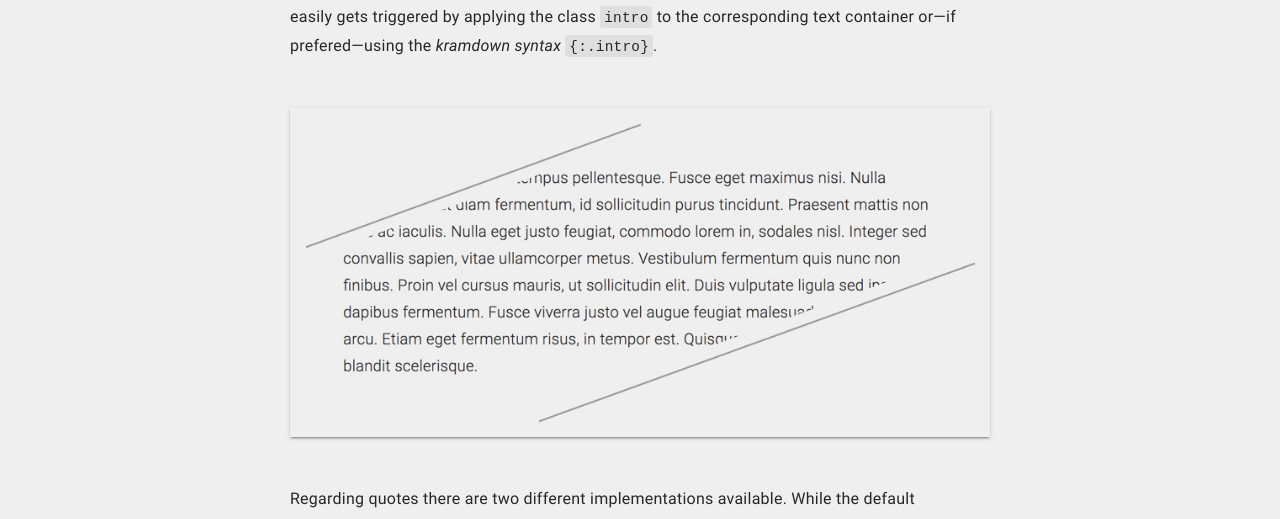
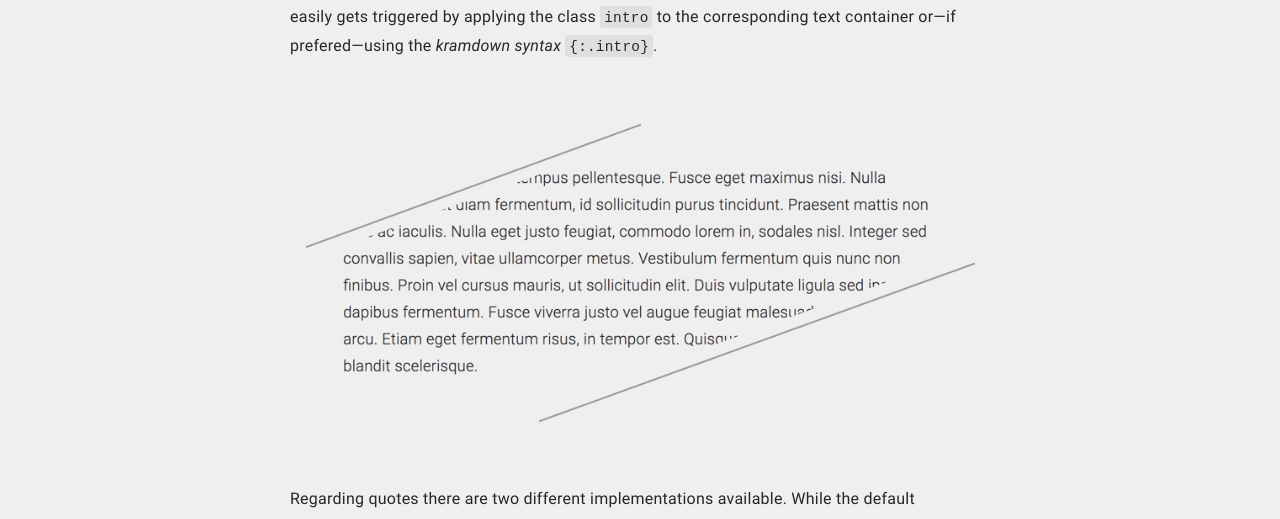
Before and after one commit to bkroggel/luzid, a Jekyll site: the page built from _posts/2018-02-21-Showcase.md, in a window 1280 px wide. Shown: the part 3464-3983 px from the top of the page. Built offline with Jekyll 4.4.1, drawn with Linux system fonts in a browser that asks for light colours; nearby versions of some CDN libraries; some web fonts are replaced.

Commit message:
removed shadow from no_caption image elements

```diff
--- a/_sass/blog/_blog-font.scss
+++ b/_sass/blog/_blog-font.scss
@@ -841,7 +841,7 @@ p:not(.two) .image_frame {
   margin: 2em 0;
   @include media-query($medium){
     margin: 3em 0;
-    box-shadow: 0 2px 2px 0 rgba(0,0,0,.14), 0 3px 1px -2px rgba(0,0,0,.2), 0 1px 5px 0 rgba(0,0,0,.12);
+    //box-shadow: 0 2px 2px 0 rgba(0,0,0,.14), 0 3px 1px -2px rgba(0,0,0,.2), 0 1px 5px 0 rgba(0,0,0,.12);
   };
 }
 
```
